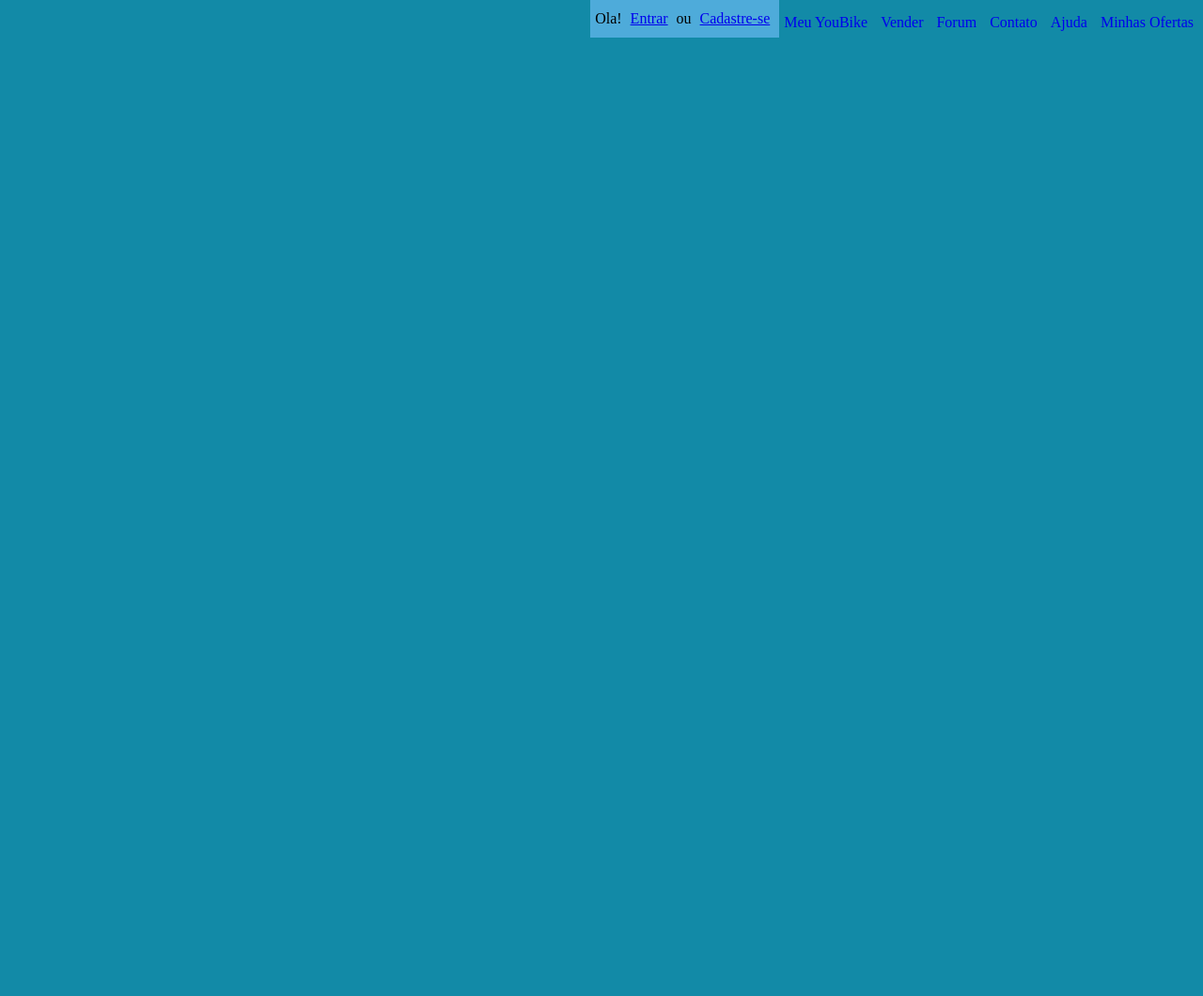
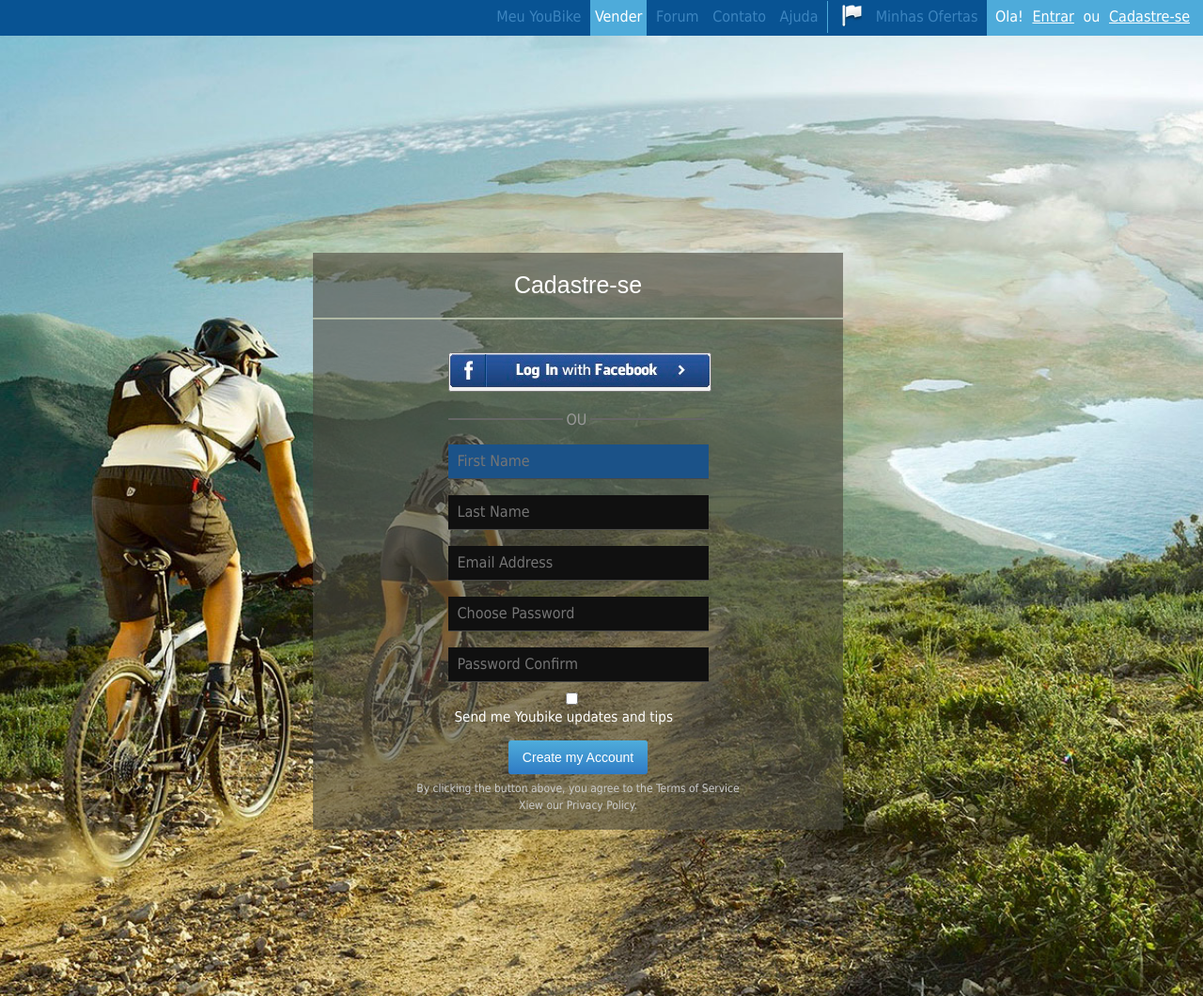
Before and after one commit to Leonel87/goit, a plain HTML site: page Lesson 5/index.html in a window 1280 px wide. Shown: the whole page at 94% size. Before the commit the page ends 800 px from the top, so only its background shows below. Drawn offline with Linux system fonts and the light colour scheme.

Commit message:
dz5 i ispravlennoe dz4

```diff
--- a/Lesson 4/css/style.css
+++ b/Lesson 4/css/style.css
@@ -3,7 +3,7 @@
 	padding: 0;
 }
 body {
-	font: Tahoma, Verdana, sans-serif;
+	font-family: "Tahoma";
 	background:  rgb(18,138,167);
 	margin: 0;
 	padding: 0;
@@ -16,7 +16,7 @@ ul {
 li {
 	list-style: none;
 }
-p {
+a p {
 	margin: 0;
 	padding: 0;
 }
@@ -28,23 +28,20 @@ p {
 .background {
 	margin-top: 25px;
 	background: linear-gradient(to bottom, rgb(65,198,211), rgb(18,138,167));
-	height: 444px;
+	height: 100%;
 	width: 100%;
 	position: absolute;
-	z-index: -1;
-
 }
 .background:before {
 	border-top: 1px solid rgb(249,254,254);
 	content: '';
 	display: block;
 	background: linear-gradient(to bottom, rgb(20,206,225), rgb(249,254,254));
-	height: 153.5px;
+	height: 155px;
 	width: 100%;
 }
 .wrapper {
 	position: relative;
-	width: 1000px;
 	height: 100%;
 	margin: 0 auto;
 	padding: 0;
@@ -55,13 +52,18 @@ p {
 	display: table;
 	table-layout: fixed;
 	min-width: 1000px;
-
+}
+.w1 {
+	display: table-row;
+	height: 100%;
+	padding: 0 15px;
+	margin: 0 auto;
+	width: 1000px;
 }
 .header {
 	background: #11cee1;
 }
-.content {
-	z-index: 99;
+.conteiner {
 	position: relative;
 	width: 1000px;
 	margin: 0 auto;
@@ -85,7 +87,7 @@ p {
 	float: right;
 	font-size: 14px;
 	color: #5fa5bb;
-	padding-top: 15px;
+	padding-top: 10px;
 	padding-right: 30px;
 	padding-bottom: 14px;
 }
@@ -109,34 +111,37 @@ p {
 }
 .photo img {
 	display: block;
-	width: 1000px;
+	width: 100%;
 }
 .nav-menu {
 	position: relative;
 	border-top: 1px solid rgb(255,255,255);
-	border-bottom: 1px solid rgb(0,0,0);
+
 	background: rgb(52,52,52);
 	box-shadow: 0px 2px 4px rgba(0,0,0,0.4);
 }
 .nav-menu li {
+	position: relative;
 	display: inline-block;
-	padding: 5px 27px 5px 30px;
+	padding: 5px 27px 5px 34px;
+}
+.nav-menu .hassub .sub-menu li{
+	display: block;
 }
 .nav-menu a {
 	color: rgb(255,255,255);
-	font-size: 18px;
+	font-size: 16px;
 	text-decoration: none;
+	text-align: left;
+	width: 100%;
 }
-.hassub a:after {
+.hassub > a:after {
 	margin: 8px 0px 0px 8px;
 	position: absolute;
 	display: inline;
 	content: '';
 	border: 4px solid transparent;
 	border-top: 4px solid rgb(255,255,255);
-}
-.hassub:hover .sub-menu {
-	display: block;
 }
 .sub-menu {
 	display: none;
@@ -146,9 +151,19 @@ p {
 	background: rgb(52,52,52);
 	box-shadow: 0px 7px 10px rgba(0,0,0,0.8);
 	text-align: center;
+	z-index: 1;
+}
+.sub-menu a {
+	display: inline-block;
+	padding-left: 10px;
+	padding-right: 50px;
 }
 .sub-menu li {
-	padding: 5px 35px 5px 5px;
+padding-left: 0px;
+	padding-right: 5px;
+}
+.hassub:hover .sub-menu {
+	display: block;
 }
 .content  {
 	width: 1000px;
@@ -188,7 +203,11 @@ p {
 }
 footer {
 	overflow: hidden;
+	margin: 0 auto;
+}
+.footer-text p {
 	text-align: center;
-	margin: 0 auto;
-    width: 100%;
+    color: #fff;
+    font-size: 14px;
+    font-family: Tahoma;
 }
--- a/Lesson 5/css/style.css
+++ b/Lesson 5/css/style.css
@@ -1,81 +1,198 @@
-*{
-	margin: 0;
-	padding: 0;
+* {
+ 	margin: 0px;
+ 	padding: 0px;
  }
 body {
-	font: Tahoma, Verdana, sans-serif;
-	background:  rgb(18,138,167);
-	margin: 0;
-	padding: 0;
+	font-family: Tahoma,Arial;
+	background-image: url("../img/banner.jpg");
+    -webkit-background-size: cover;
+	background-size: cover;
+	background-position: 50% 50%;
+}
+@font-face {
+    font-family: 'Tahoma-Regular';
+    src: url('Tahoma-Regular.eot');
+    src: url('Tahoma-Regular.eot?#iefix') format('embedded-opentype'),
+         url('Tahoma-Regular.woff') format('woff'),
+         url('Tahoma-Regular.ttf') format('truetype'),
+         url('Tahoma-Regular.svg#Tahoma-Regular') format('svg');
+    font-weight: normal;
+    font-style: normal;
 }
 .clearfix:after {
-	content: '';
+    content: " ";
     clear: both;
     display: block;
 }
-* {
- margin: 0px;
- padding: 0px;
- list-style: none;
- text-decoration: none;
+.wrapper {
+	height: 100%;
+	width: 100%;
 }
-
-li {
- padding: 15px 0px;
+.container {
+	margin: 0 auto;
+    width: 100%;
+    height: 1064px;
+    position: relative;
 }
-
 a {
- padding: 15px 5px;
+ padding: 10px 5px;
 }
-.header:before {
-	content: '';
-	display: block;
+header {
+	display: inline-block;
 	height: 38px;
  	width: 100%;
  	background: #085393;
-	position: absolute;
 }
 header p {
- padding: 11px 5px 11px;
+	padding: 8px 9px 11px;
 	background: #4eabda;
+	color: #ffffff;
 }
-
+header li a {
+	text-decoration: none;
+	color: #3c85c0;
+}
 header p a {
  	text-decoration: underline;
+ 	color: #ffffff;
 }
-
-header {
- padding: 0px 5px 11px;
- height: 30px;
- width: 100%;
- min-width: 850px;
- width: auto;
- background-image: url("../img/headline.jpg");
- background-repeat: repeat;
-}
-
 header li, header ul, header p {
  	display: inline-block;
 }
-
- header p, header ul {
+header .header-nav img {
+	margin: 0px 10px -5px 10px;
+}
+.header-nav {
  	float: right;
 }
-fheader li:last-child {
- background: url(../img/banner.jpg) no-repeat;
- background-position: left;
- padding-left: 25px;
- border-left: 1px solid white;
+.bg-text a {
+	padding-bottom: 11px;
+	background: #4eabda;
+    color: #ffffff;
 }
-
+header li:last-child {
+ 	border-left: 1px solid #4eabda;
+ 	padding-top: 4px;
+ 	padding-bottom: 8px;
+}
 header li a:hover {
  background: rgb(65,150,210);
  padding: 12px 5px 11px 5px;
+ color: #ffffff;
  }
-
-/*html {
-	background-image: url(../img/homework4.jpg);
-	background-repeat: no-repeat;
-	background-position: center top;
-	opacity: 0.5;
-}*/
+.content {
+    height: 1018px;
+    width: 100%;
+    position: relative;
+}
+.main {
+	width: 564px;
+	height: 614px;
+	position: absolute;
+	background-color: rgba(74, 72, 63, 0.6);
+	top: 50%;
+	left: 50%;
+	margin-top: -282px;
+	margin-left: -307px;
+}
+.box-text {
+    text-align: center;
+    font-size: 25px;
+    color: white;
+    padding-top: 20px;
+    padding-bottom: 20px;
+    font-family: sans-serif;
+    border-bottom: 2px solid #b0b9a4;
+}
+form {
+    width: 277px;
+    height: auto;
+    margin: 0 auto;
+}
+.main .f-log {
+	margin-top: 35px;
+    margin-bottom: 35px;
+}
+.main .f-log button {
+	background: transparent;
+    border: none;
+}
+.main button:hover {
+    cursor: pointer;
+}
+.line-wrap span {
+    display: block;
+    float: left;
+    margin: 20px 4px 0;
+    color: #999999;
+}
+.line {
+	float: left;
+    border-top: 2px solid #666666;
+    height: 1px;
+    width: 122px;
+    margin-top: 28px;
+}
+.input-wrap {
+    margin-top: 17px;
+    overflow: hidden;
+}
+.input-wrap .FN {
+	background-color: #1b5288;
+	color: #ffffff;
+	-webkit-box-shadow: -1px 2px 31px 5px rgba(74,122,152,1);
+-moz-box-shadow: -1px 2px 31px 5px rgba(74,122,152,1);
+box-shadow: -1px 2px 31px 5px rgba(74,122,152,1);
+}
+.input-wrap:hover {
+    background-color: #1b5288;
+   -webkit-box-shadow: -1px 2px 31px 5px rgba(74,122,152,1);
+-moz-box-shadow: -1px 2px 31px 5px rgba(74,122,152,1);
+box-shadow: -1px 2px 31px 5px rgba(74,122,152,1);
+}
+input {
+    width: 100%;
+    background-color: #101010;
+    border-style: none;
+    border-bottom: 1px solid #484848;
+    font-size: 16px;
+    color: #ffffff;
+    padding: 8px 0px 9px 10px;
+    font-family: 'Tahoma', Tahoma;
+}
+.input-wrap-chackbox {
+	margin-top: 10px;
+	display: inline-block;
+ 	font-size: 15px;
+	margin-bottom: 10px;
+	padding-left: 7px;
+	color: #ffffff;
+}
+.create {
+	position: relative;
+	text-align: center;
+}
+.create button {
+    color: #c4c3c2;
+    font-size: 16px;
+    margin: 6px;
+    background-color: #4aa5d7;
+    background-image: -webkit-linear-gradient(top, #4FADDB 0%, #2e7ac4 100%);
+    border: none;
+    width: auto;
+    border-radius: 3px;
+}
+.create span {
+    font-size: 14px;
+    color: white;
+    padding: 10px 15px 10px 15px;
+    display: block;
+    text-align: center;
+}
+.footer span{
+	display: block;
+    text-align: center;
+    color: #cccccc;
+    font-size: 12px;
+    padding: 2px;
+}
--- a/Lesson 5/index.html
+++ b/Lesson 5/index.html
@@ -7,18 +7,19 @@
 </head>
 <body>
 	<div class="wrapper">
+		<div class="conteiner">
 
 			<!-- HEADER -->
 
 			<header>
-			<div class="content">
+				<div class="header-nav">
 					<ul>
   						<li><a href="#">Meu YouBike</a></li>
-  					<li><a href="#">Vender</a></li>
+  						<li class="bg-text"><a href="#">Vender</a></li>
   						<li><a href="#">Forum</a></li>
   						<li><a href="#">Contato</a></li>
   						<li><a href="#">Ajuda</a></li>
-  					<li><a href="#">Minhas Ofertas</a></li>
+  						<li><a href="#"><img src="img/inventicon.png"> Minhas Ofertas</a></li>
  					</ul>
 					 <p>
  					 	Ola! <a href="#">Entrar</a> ou <a href="#">Cadastre-se</a>
@@ -26,10 +27,55 @@
  				</div>
 			</header>
 
+				<!-- CONTENT -->
+
+			<div class="content cleargix">
+				<div class="main">
+					<div class="box-text">
+						<p>Cadastre-se</p>
+					</div>
+					<form action="#" method="POST">
+						<div class="f-log"></div>
+							<button>
+								<img src="img/facebook.png">
+							</button>
+						<div class="line-wrap clearfix">
+							<div class="line left-left"></div>
+								<span>OU</span>
+							<div class="line right-right"></div>
+						</div>
+						<div class="input-wrap">
+							<input type="text" class="FN" placeholder="First Name">
+						</div>
+						<div class="input-wrap">
+							<input type="text" placeholder="Last Name">
+						</div>
+						<div class="input-wrap">
+							<input type="email" placeholder="Email Address">
+						</div>
+						<div class="input-wrap">
+							<input type="password" placeholder="Choose Password">
+						</div>
+						<div class="input-wrap">
+							<input type="password" placeholder="Password Confirm">
+						</div>
+						<div class="input-wrap-chackbox">
+							<input type="checkbox" name="Send me Youbike updates and tips" value="send">
+							<span>Send me Youbike updates and tips</span>
+						</div>
+						<div class="create">
+							<button>
+								<span>Create my Account</span>
+							</button>
+						</div>
+					</form>
+					<div class="footer clearfix">
+                    	<span>By clicking the button above, you agree to the Terms of Service</span>
+                    	<span>Xiew our Privacy Policy.</span>
                 	</div>
 				</div>
-	<footer>
-
-	</footer>
+			</div>
+		</div>
+	</div>
 </body>
 </html>
```
Also changed, not shown: Lesson 4/index.html (+9 -6 lines), Lesson 5/img/facebook.png (added). Lines whose indentation alone changed are shown as unchanged.
